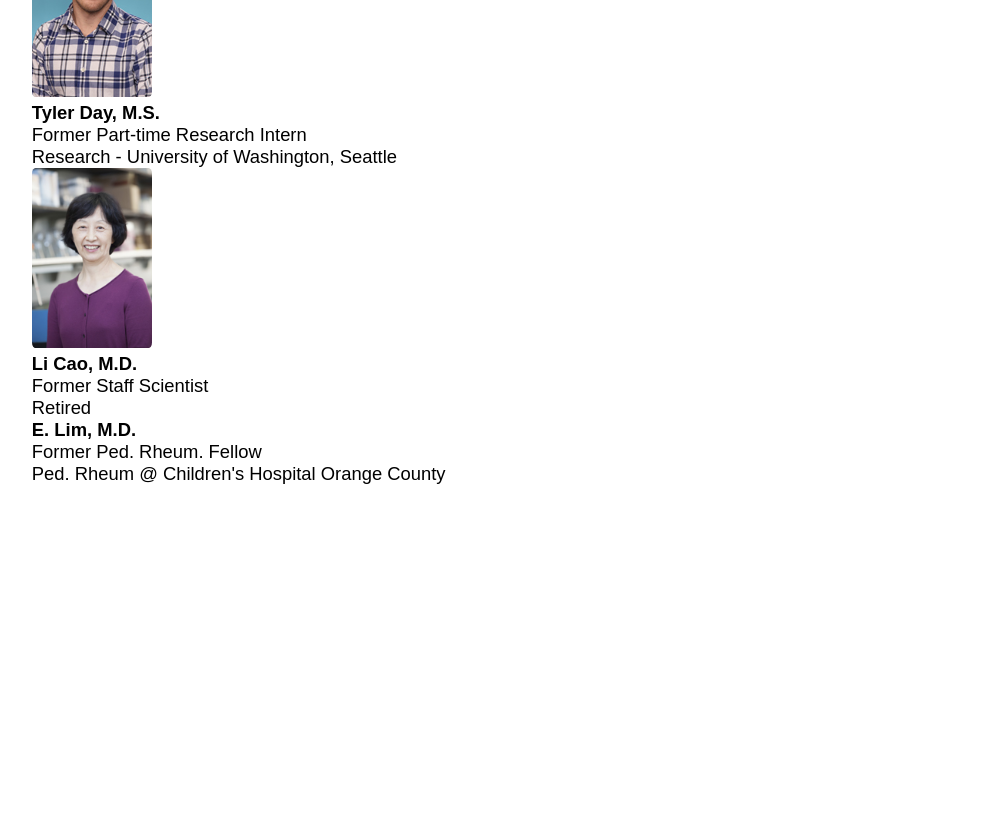
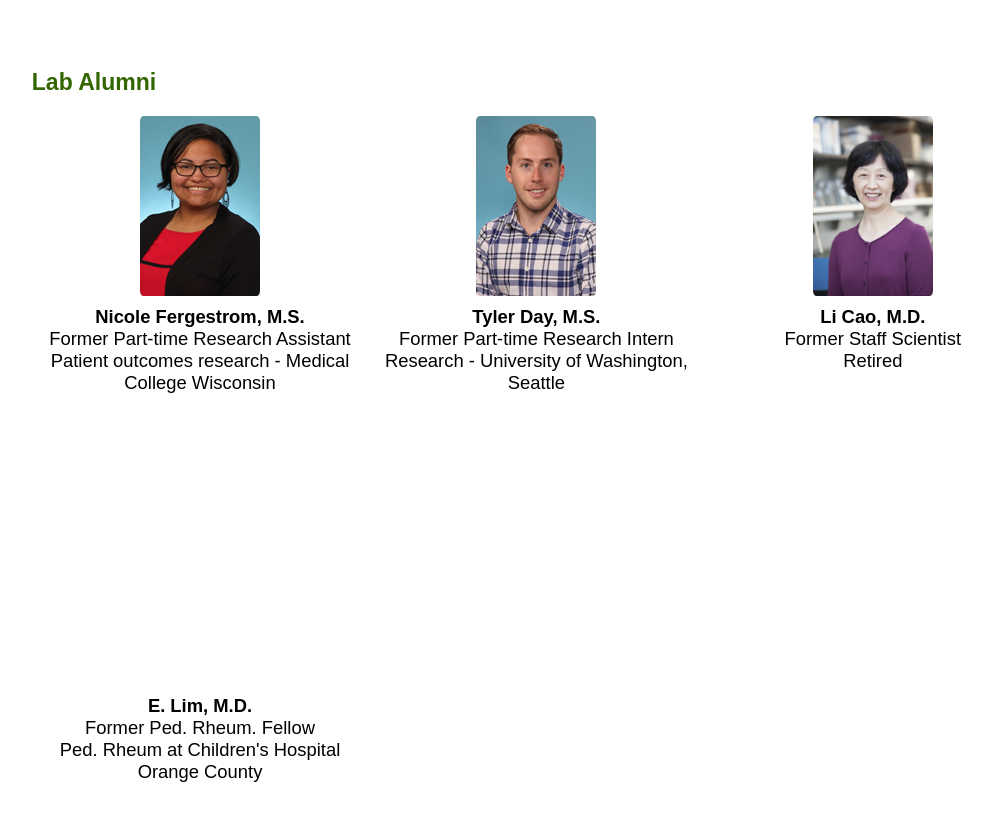
Before and after one commit to RobersonLab/RobersonLab.github.io, a Jekyll site: the page built from people.md, in a window 1280 px wide and 900 px high, scrolled down 960 px. Shown: the top 821 px of the window, without its empty margins (109-1101 px from the left). Built offline with Jekyll 4.4.1, drawn with Linux system fonts in a browser that asks for light colours; before the commit the page ends 1455 px from its top, so only the background shows below that.

Commit message:
Major changes to the way people image / descriptions are laid out. Stored in a storage div, with each person getting a person div and description div. Different screen sizes handle wrapping appropriately. Much more readable.

```diff
--- a/people.md
+++ b/people.md
@@ -6,57 +6,87 @@ description: Current and past members of the Roberson lab
 
 <div id="maintext">
 
-<h1 id="h1nopad" class="center">Staff</h1>
+<div class="gallery_container">
+<h1 id="h1nopad">Staff</h1>
+	<div class="people">
+		<div>
+			<img src="images/people/rrodgers_website_small.jpg" alt="R. Rodgers lab picture" width="156px" height="153px">
+			<div class="person_descript">
+				<span class="reverse"> <strong>.S.M ,sregdoR lehcaR</strong></span><br>
+				Research Assistant<br>
+				Code Wrangler
+			</div>
+		</div>
+	</div>
 
-<div id="people">
-<img src="images/people/rrodgers_website_small.jpg" alt="R. Rodgers lab picture" width="156px" height="153px"><br>
-<span class="reverse"> <strong>.S.M ,sregdoR lehcaR</strong></span><br>
-Research Assistant<br>
-Code Wrangler
-</div>
+	<div class="clearfix"></div>
 
-<br>
-<h1 id="h1nopad" class="center">Trainees</h1>
+<h1 id="h1nopad">Trainees</h1>
+	<div class="people">
+		<div>
+			<img src="images/people/blank.jpg" alt="D. Morales-Heil's lab picture" width="120px" height="180px">
+			<div class="person_descript">
+				<span class="reverse"> <strong>.D.hP ,lieH-selaroM divaD</strong> </span><br>
+				Postdoc<br>
+				Bioinformatics Padawan
+			</div>
+		</div>
+	</div>
 
-<div id="people">
-<span class="reverse"> <strong>.D.hP ,lieH-selaroM divaD</strong> </span><br>
-Postdoc<br>
-Bioinformatics Padawan
-</div>
+	<div class="clearfix"></div>
 
 <!--
 <br>
 <h1 id="h1nopad" class="center">Bio&#91;informatics&#124;statistics&#93; Masters Trainees</h1>
 -->
 
-<br>
-<h1 id="h1nopad" class="center">Lab Alumni</h1>
+<h1 id="h1nopad">Lab Alumni</h1>
 
-<div id="people">
-<img src="images/people/nfergestrom_website_small.jpg" alt="N. Fergestrom's lab picture" width="120px" height="180px"><br>
-<span class="reverse"> <strong>.S.M ,mortsegreF elociN</strong> </span><br>
-Former Part-time Research Assistant<br>
-Patient outcomes research - Medical College Wisconsin
-</div>
+	<div class="people">
+		<div>
+			<img src="images/people/nfergestrom_website_small.jpg" alt="N. Fergestrom's lab picture" width="120px" height="180px">
+			<div class="person_descript">
+				<span class="reverse"> <strong>.S.M ,mortsegreF elociN</strong> </span><br>
+				Former Part-time Research Assistant<br>
+				Patient outcomes research - Medical College Wisconsin
+			</div>
+		</div>
+	</div>
 
-<div id="people">
-<img src="images/people/tday_website_small.jpg" alt="T. Day's lab picture" width="120px" height="180px"><br>
-<span class="reverse"> <strong>.S.M ,yaD relyT</strong></span><br>
-Former Part-time Research Intern<br>
-Research - University of Washington, Seattle
-</div>
+	<div class="people">
+		<div>
+			<img src="images/people/tday_website_small.jpg" alt="T. Day's lab picture" width="120px" height="180px">
+			<div class="person_descript">
+				<span class="reverse"> <strong>.S.M ,yaD relyT</strong></span><br>
+				Former Part-time Research Intern<br>
+				Research - University of Washington, Seattle
+			</div>
+		</div>
+	</div>
 
-<div id="people">
-<img src="images/people/lcao_website_small.jpg" alt="L. Cao's lab picture" width="120px" height="180px"><br>
-<span class="reverse"> <strong>.D.M ,oaC iL</strong> </span><br>
-Former Staff Scientist<br>
-Retired
-</div>
+	<div class="people">
+		<div>
+			<img src="images/people/lcao_website_small.jpg" alt="L. Cao's lab picture" width="120px" height="180px">
+			<div class="person_descript">
+				<span class="reverse"> <strong>.D.M ,oaC iL</strong> </span><br>
+				Former Staff Scientist<br>
+				Retired
+			</div>
+		</div>
+	</div>
 
-<div id="people">
-<span class="reverse"> <strong>.D.M ,miL .E</strong></span><br>
-Former Ped. Rheum. Fellow<br>
-Ped. Rheum @ Children's Hospital Orange County
+	<div class="people">
+		<div>
+			<img src="images/people/blank.jpg" alt="E. Lim's lab picture" width="120px" height="180px">
+			<div class="person_descript">
+				<span class="reverse"> <strong>.D.M ,miL .E</strong></span><br>
+				Former Ped. Rheum. Fellow<br>
+				Ped. Rheum at Children's Hospital Orange County
+			</div>
+		</div>
+	</div>
+
+	<div class="clearfix"></div>
 </div>
 
 </div>
```
